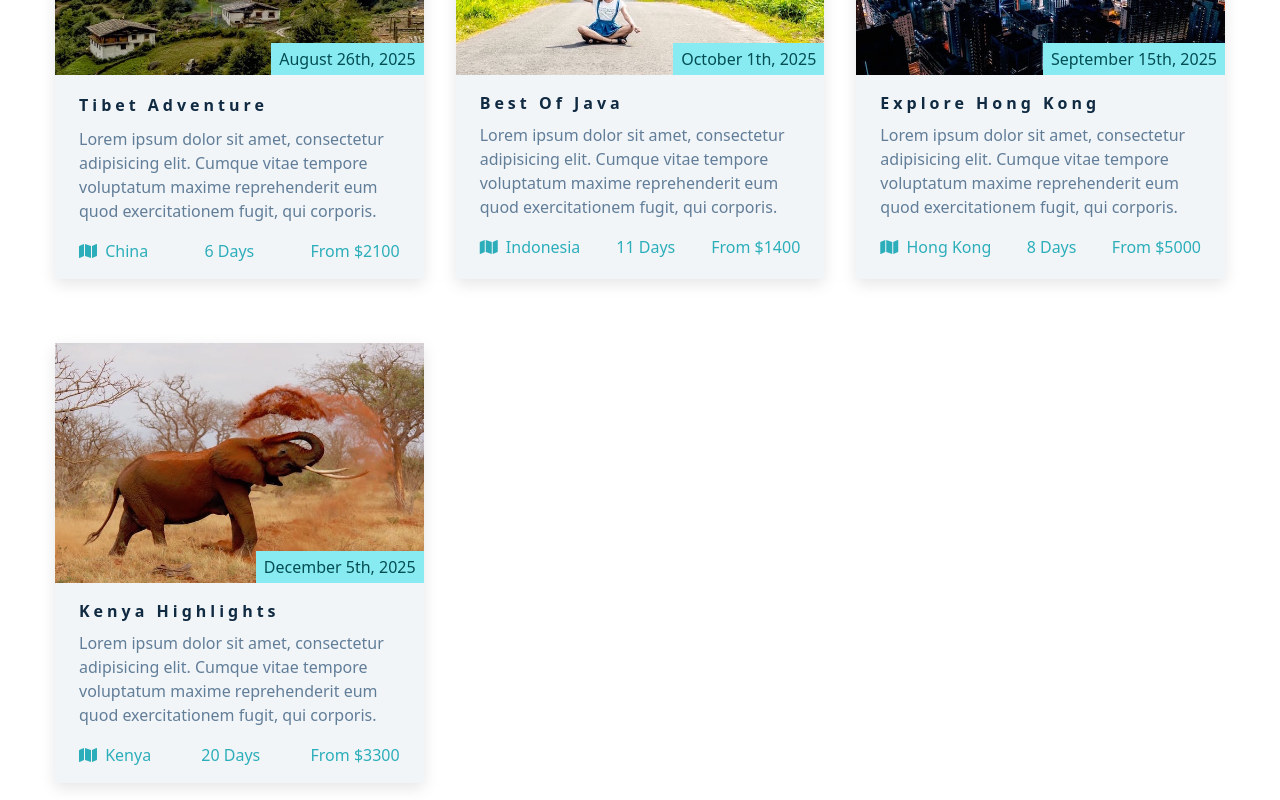
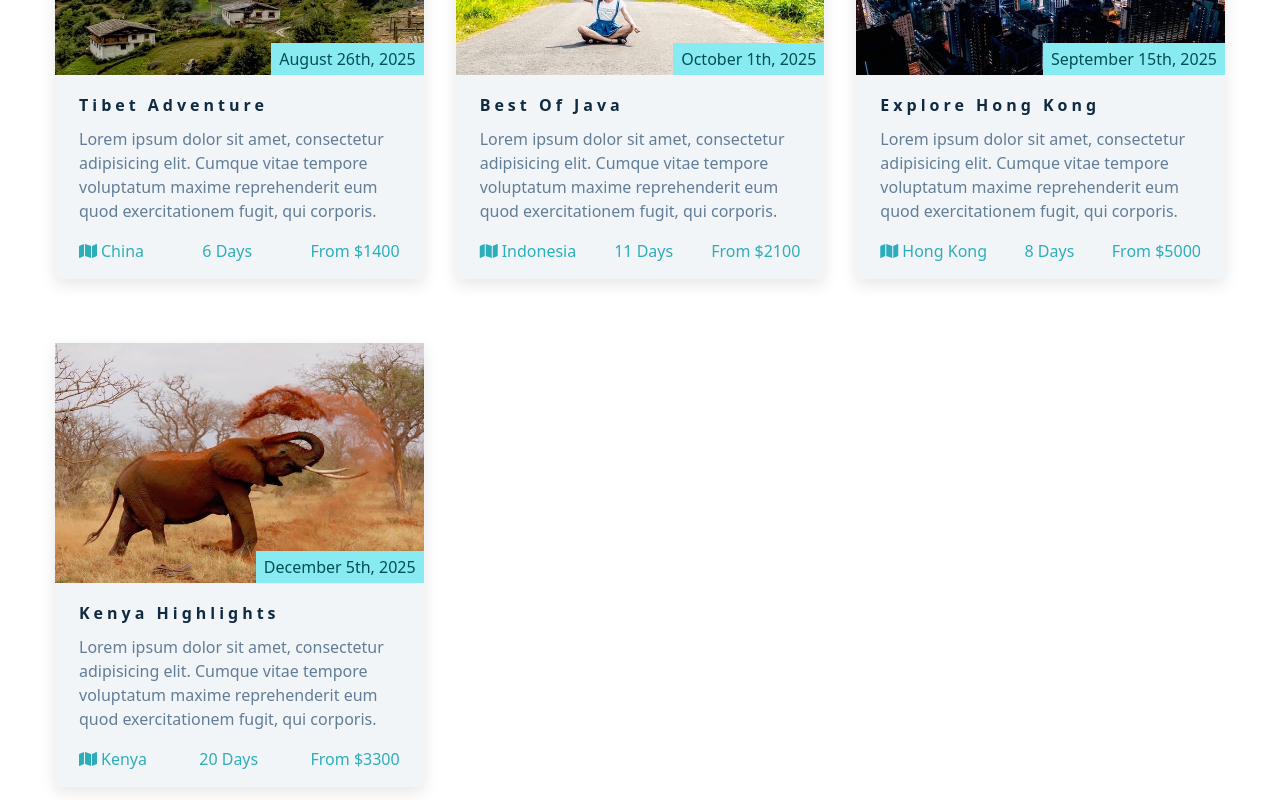
Before and after one commit to BousninaHamda/react-backroads, a React (Create React App) app: page / in a window 1280 px wide. Shown: the part 2220-3020 px from the top of the page. Built offline with nearby package versions, Linux system fonts and the light colour scheme.

Commit message:
updated the tours section to dynamically render the tours

```diff
--- a/src/components/Tours-section.js
+++ b/src/components/Tours-section.js
@@ -1,7 +1,4 @@
-import tour1 from "../images/tour-1.jpeg";
-import tour2 from "../images/tour-2.jpeg";
-import tour3 from "../images/tour-3.jpeg";
-import tour4 from "../images/tour-4.jpeg";
+import { tours } from "../data";
 
 const ToursSection = () => {
   return (
@@ -13,107 +10,32 @@ const ToursSection = () => {
       </div>
 
       <div className="section-center featured-center">
-        <article className="tour-card">
+        {tours.map((tour) => {
+          return (
+            <article className="tour-card" key={tour.id}>
               <div className="tour-img-container">
-            <img src={tour1} className="tour-img" alt="" />
-            <p className="tour-date">august 26th, 2025</p>
+                <img src={tour.image} className="tour-img" alt={tour.title} />
+                <p className="tour-date">{tour.date}</p>
               </div>
               <div className="tour-info">
                 <div className="tour-title">
-              <h4>Tibet Adventure</h4>
+                  <h4>{tour.title}</h4>
                 </div>
-            <p>
-              Lorem ipsum dolor sit amet, consectetur adipisicing elit. Cumque
-              vitae tempore voluptatum maxime reprehenderit eum quod
-              exercitationem fugit, qui corporis.
-            </p>
+                <p>{tour.text}</p>
                 <div className="tour-footer">
                   <p>
                     <span>
                       <i className="fas fa-map"></i>
-                </span>{" "}
-                china
+                    </span>
+                    {tour.location}
                   </p>
-              <p>6 days</p>
-              <p>from $2100</p>
+                  <p>{tour.duration}</p>
+                  <p>{tour.price}</p>
                 </div>
               </div>
             </article>
-
-        <article className="tour-card">
-          <div className="tour-img-container">
-            <img src={tour2} className="tour-img" alt="" />
-            <p className="tour-date">october 1th, 2025</p>
-          </div>
-          <div className="tour-info">
-            <h4>best of java</h4>
-            <p>
-              Lorem ipsum dolor sit amet, consectetur adipisicing elit. Cumque
-              vitae tempore voluptatum maxime reprehenderit eum quod
-              exercitationem fugit, qui corporis.
-            </p>
-            <div className="tour-footer">
-              <p>
-                <span>
-                  <i className="fas fa-map"></i>
-                </span>{" "}
-                indonesia
-              </p>
-              <p>11 days</p>
-              <p>from $1400</p>
-            </div>
-          </div>
-        </article>
-
-        <article className="tour-card">
-          <div className="tour-img-container">
-            <img src={tour3} className="tour-img" alt="" />
-            <p className="tour-date">september 15th, 2025</p>
-          </div>
-          <div className="tour-info">
-            <h4>explore hong kong</h4>
-            <p>
-              Lorem ipsum dolor sit amet, consectetur adipisicing elit. Cumque
-              vitae tempore voluptatum maxime reprehenderit eum quod
-              exercitationem fugit, qui corporis.
-            </p>
-            <div className="tour-footer">
-              <p>
-                <span>
-                  <i className="fas fa-map"></i>
-                </span>{" "}
-                hong kong
-              </p>
-              <p>8 days</p>
-              <p>from $5000</p>
-            </div>
-          </div>
-        </article>
-
-        <article className="tour-card">
-          <div className="tour-img-container">
-            <img src={tour4} className="tour-img" alt="" />
-            <p className="tour-date">december 5th, 2025</p>
-          </div>
-          <div className="tour-info">
-            <h4>kenya highlights</h4>
-            <p>
-              Lorem ipsum dolor sit amet, consectetur adipisicing elit. Cumque
-              vitae tempore voluptatum maxime reprehenderit eum quod
-              exercitationem fugit, qui corporis.
-            </p>
-            <div className="tour-footer">
-              <p>
-                <span>
-                  <i className="fas fa-map"></i>
-                </span>{" "}
-                kenya
-              </p>
-              <p>20 days</p>
-              <p>from $3300</p>
-            </div>
-          </div>
-        </article>
+          );
+        })}
       </div>
     </section>
   );
--- a/src/data.js
+++ b/src/data.js
@@ -1,3 +1,8 @@
+import tour1 from "./images/tour-1.jpeg";
+import tour2 from "./images/tour-2.jpeg";
+import tour3 from "./images/tour-3.jpeg";
+import tour4 from "./images/tour-4.jpeg";
+
 export const pageLinks = [
   {
     id: 1,
@@ -59,3 +64,46 @@ export const services = [
     text: "Lorem ipsum dolor sit amet consectetur adipisicing elit.Asperiores, officia.",
   },
 ];
+
+export const tours = [
+  {
+    id: 1,
+    image: tour1,
+    date: "august 26th, 2025",
+    title: "Tibet Adventure",
+    text: "Lorem ipsum dolor sit amet, consectetur adipisicing elit. Cumque vitae tempore voluptatum maxime reprehenderit eum quod exercitationem fugit, qui corporis.",
+    location: "china",
+    duration: "6 days",
+    price: "from $1400",
+  },
+  {
+    id: 2,
+    image: tour2,
+    date: "october 1th, 2025",
+    title: "best of java",
+    text: "Lorem ipsum dolor sit amet, consectetur adipisicing elit. Cumque vitae tempore voluptatum maxime reprehenderit eum quod exercitationem fugit, qui corporis.",
+    location: "indonesia",
+    duration: "11 days",
+    price: "from $2100",
+  },
+  {
+    id: 3,
+    image: tour3,
+    date: "september 15th, 2025",
+    title: "explore hong kong",
+    text: "Lorem ipsum dolor sit amet, consectetur adipisicing elit. Cumque vitae tempore voluptatum maxime reprehenderit eum quod exercitationem fugit, qui corporis.",
+    location: "hong kong",
+    duration: "8 days",
+    price: "from $5000",
+  },
+  {
+    id: 4,
+    image: tour4,
+    date: "december 5th, 2025",
+    title: "kenya highlights",
+    text: "Lorem ipsum dolor sit amet, consectetur adipisicing elit. Cumque vitae tempore voluptatum maxime reprehenderit eum quod exercitationem fugit, qui corporis.",
+    location: "kenya",
+    duration: "20 days",
+    price: "from $3300",
+  },
+];
```
Lines whose indentation alone changed are shown as unchanged.
